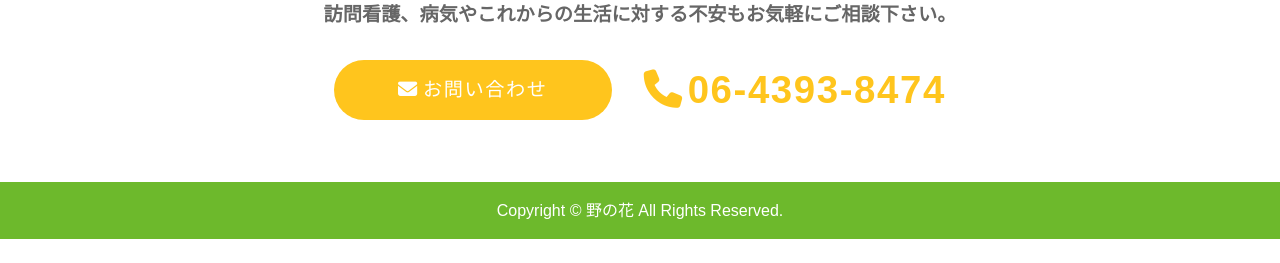
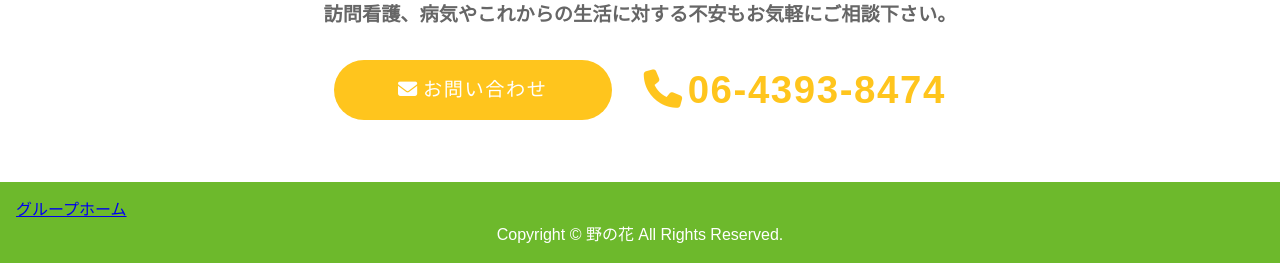
Before and after one commit to kensakukubo/nono-hana.co.jp, a PHP site: page /misson/index.php in a window 1280 px wide. Shown: the part 2678-2941 px from the top of the page. Before the commit the page ends 2917 px from the top, so only its background shows below. Run offline with PHP 8.4, Linux system fonts and the light colour scheme; some libraries are stand-ins or nearby versions; some web fonts are replaced.

Commit message:
フッターにグループホームのナビリンクを追加

```diff
--- a/assets/inc/footer.php
+++ b/assets/inc/footer.php
@@ -26,6 +26,11 @@
 </section>
 <footer>
     <div class="inner">
+        <nav class="footer-nav">
+            <ul class="l-flex">
+                <li><a href="<?php echo $path; ?>group-homes/">グループホーム</a></li>
+            </ul>
+        </nav>
         <p class="copyright">Copyright © 野の花 All Rights Reserved.</p>
     </div>
 </footer>
```
